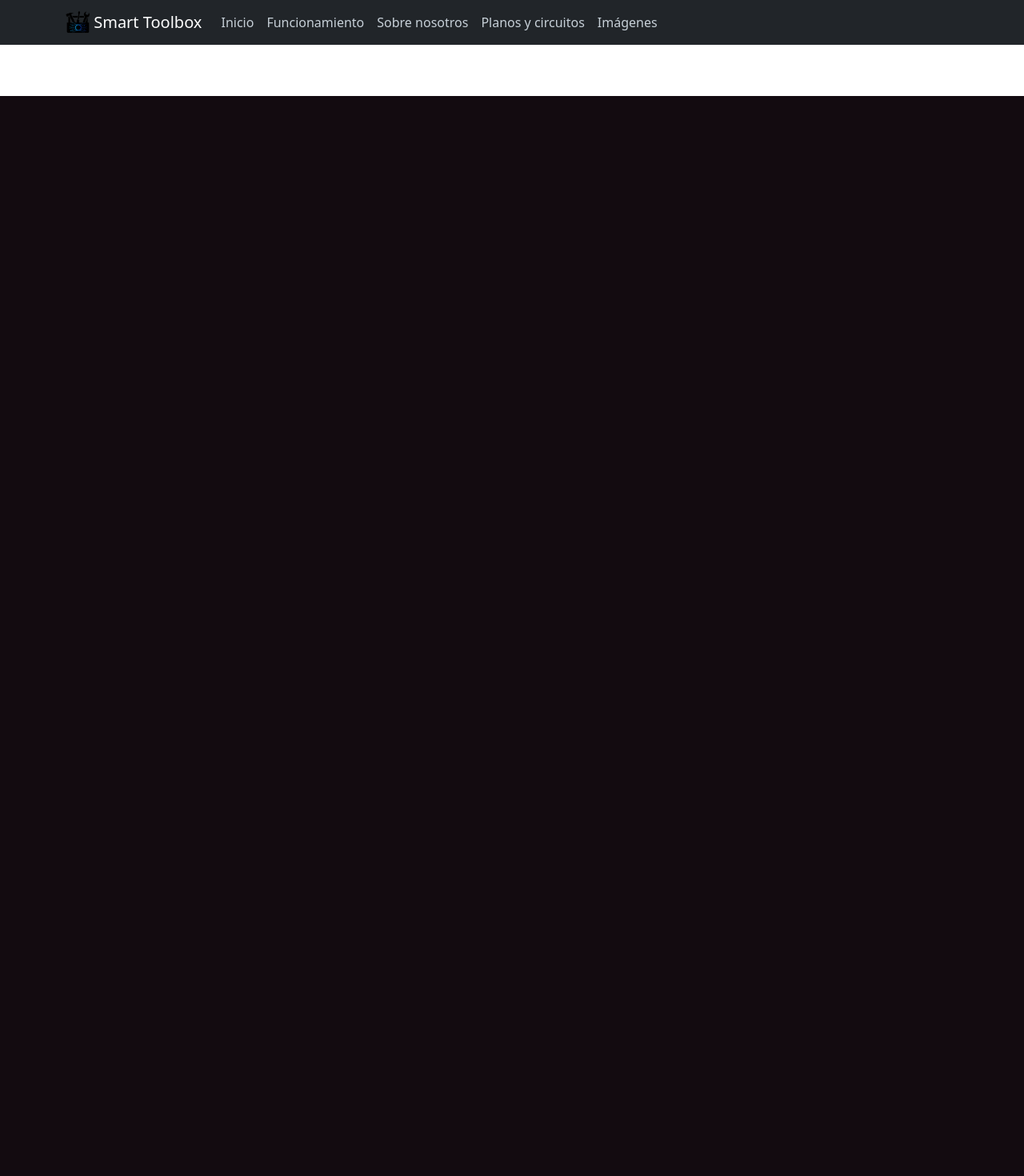
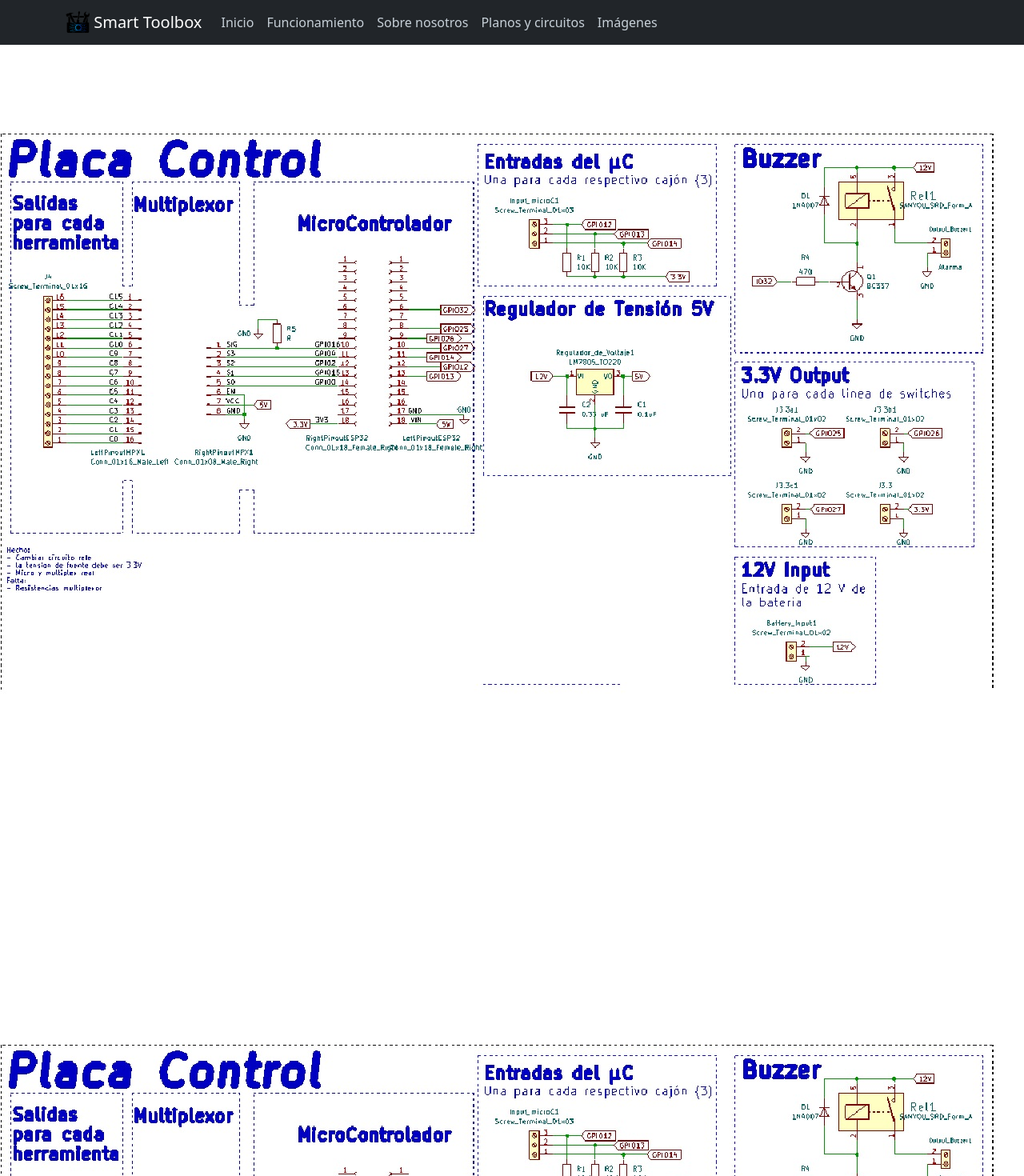
Before and after one commit to impatrq/smart_toolbox, a Next.js app in the folder pagina-web/: page /circuitos in a window 1280 px wide. Shown: the top 1470 px of the page at 80% size. Before the commit the page ends 800 px from the top, so only its background shows below. Built offline with nearby package versions, Linux system fonts and the light colour scheme.

Commit message:
feat: terminar pagina de circuitos

```diff
--- a/pagina-web/pages/circuitos.js
+++ b/pagina-web/pages/circuitos.js
@@ -9,7 +9,31 @@ export default function nosotros() {
           <h1 className="text-center text-white text-5xl mt-3">Circuitos</h1>
         </div>
       </div>
+      <div className="m-10 place-items-center grid">
+        <h4 className="text-center mb-7 text-white text-2xl">
+          Placa principal
+        </h4>
+        <img className="rounded-lg img-fluid" src={"/circuito.jpg"} />
+        <h3 className="prose text-xl text-white mt-7">
+          La placa de control principal está compuesta por:
+          <ul className="mt-2 mb-4">
+            <li className="my-1">El microcontrolador ESP-WROOM-32</li>
+            <li className="my-1">
+              Dos capacitores del orden de los microfaradios
+            </li>
+            <li className="my-1">Un multiplexor 74HC4067</li>
+            <li className="my-1">Borneras para los componentes externos</li>
+            <li className="my-1">Un regulador de tensión LM7805</li>
+            <li className="my-1">Un relé 250VAC 15A</li>
+            <li className="my-1">Un transistor BJT</li>
+            <li className="my-1">Un diodo para el relé</li>
+            <li className="my-1">Resistencias varias</li>
+          </ul>
 
+        </h3>
+        <h4 className="text-center my-7 text-white text-2xl">Planos</h4>
+        <img className="rounded-lg img-fluid" src={"/circuito.jpg"} />
+      </div>
     </div>
   );
 }
```
